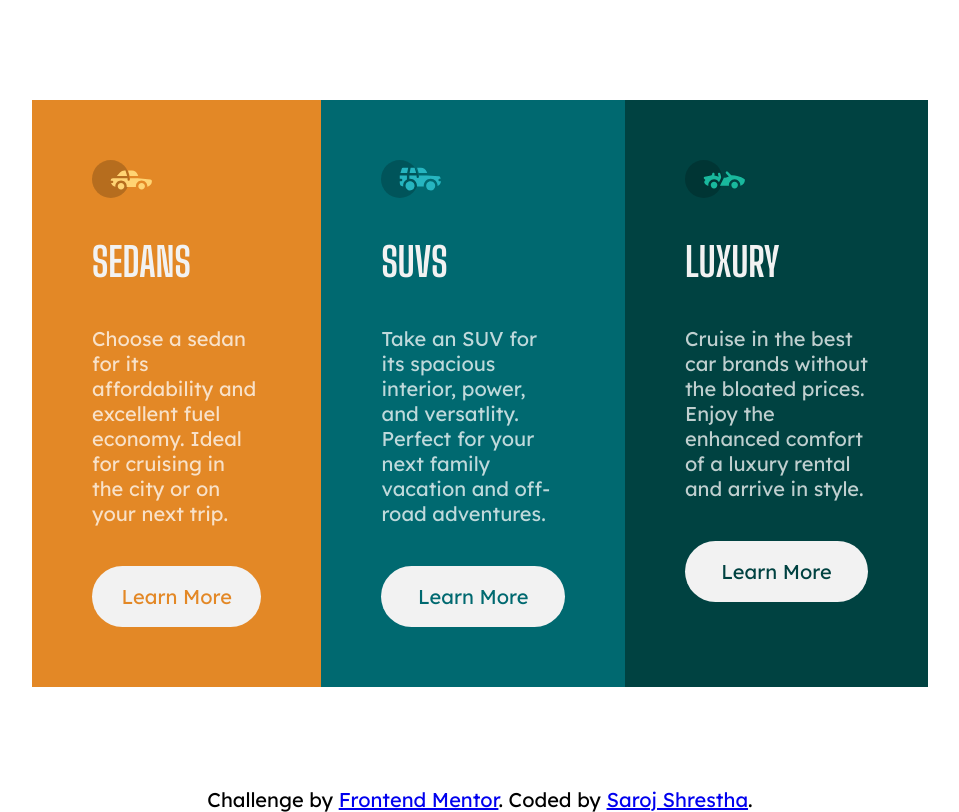
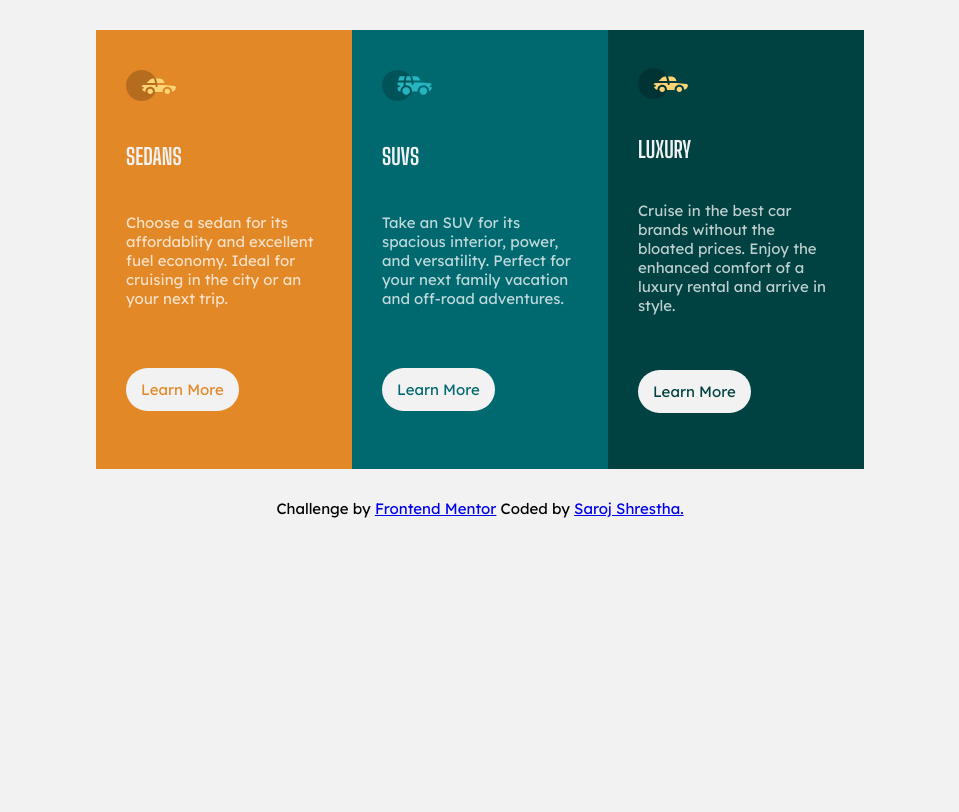
Before and after one commit to SarojShrestha10/project-frontendMentor, a plain HTML site: page 08-3column-preview-card/index.html in a window 1280 px wide. Shown: the whole page, without its empty margins (160-1119 px from the left). Drawn offline with Linux system fonts and the light colour scheme.

Commit message:
completed the 30column preview card

```diff
--- a/08-3column-preview-card/index.html
+++ b/08-3column-preview-card/index.html
@@ -8,32 +8,38 @@
   </head>
   <body>
     <main>
-      <section class="first padding flexbox">
-        <img src="images/icon-sedans.svg" alt="" />
+      <section class="first">
+        <img src="images/icon-sedans.svg" alt="sedan icon" />
         <h1>SEDANS</h1>
         <p>
-          Choose a sedan for its affordability and excellent fuel economy. Ideal
-          for cruising in the city or on your next trip.
+          Choose a sedan for its affordablity and excellent fuel economy. Ideal
+          for cruising in the city or an your next trip.
         </p>
-        <a href="#">Learn More</a>
+        <div>
+          <a href="#">Learn More</a>
+        </div>
       </section>
-      <section class="second padding flexbox">
-        <img src="images/icon-suvs.svg" alt="" />
+      <section class="second">
+        <img src="images/icon-suvs.svg" alt="sedan icon" />
         <h1>SUVS</h1>
         <p>
-          Take an SUV for its spacious interior, power, and versatlity. Perfect
+          Take an SUV for its spacious interior, power, and versatility. Perfect
           for your next family vacation and off-road adventures.
         </p>
-        <a href="#">Learn More</a>
+        <div>
+          <a href="#">Learn More</a>
+        </div>
       </section>
-      <section class="third padding flexbox">
-        <img src="images/icon-luxury.svg" alt="" />
+      <section class="third">
+        <img src="images/icon-sedans.svg" alt="sedan icon" />
         <h1>LUXURY</h1>
         <p>
           Cruise in the best car brands without the bloated prices. Enjoy the
           enhanced comfort of a luxury rental and arrive in style.
         </p>
-        <a href="#">Learn More</a>
+        <div>
+          <a href="#">Learn More</a>
+        </div>
       </section>
     </main>
 
@@ -41,7 +47,8 @@
       Challenge by
       <a href="https://www.frontendmentor.io?ref=challenge" target="_blank"
         >Frontend Mentor</a
-      >. Coded by <a href="#">Saroj Shrestha</a>.
+      >
+      Coded by <a href="#">Saroj Shrestha.</a>
     </footer>
   </body>
 </html>
--- a/08-3column-preview-card/style.css
+++ b/08-3column-preview-card/style.css
@@ -9,77 +9,84 @@ html {
   font-family: "Lexend Deca", sans-serif;
 }
 body {
-  font-size: 2rem;
+  font-size: 1.5rem;
   text-align: center;
-}
-main {
-  max-width: 70%;
-  margin: 5em auto;
-  text-align: left;
-  display: flex;
-  color: hsla(0, 0%, 100%, 0.75);
+  background-color: hsl(0, 0%, 95%);
 }
 h1 {
-  font-family: "Big Shoulders Display";
-  font-size: 4rem;
   color: hsl(0, 0%, 95%);
+  font-family: "Big Shoulders Display", sans-serif;
+}
+
+main {
+  width: 60%;
+  margin: 2em auto;
+  text-align: left;
+
+  display: flex;
+}
+main div {
+  margin: 2em 0;
 }
 main a {
   text-decoration: none;
-  padding: 0.9em;
   background-color: hsl(0, 0%, 95%);
-  text-align: center;
+  padding: 0.8em 1em;
   border-radius: 2em;
 }
-main img {
-  max-width: 60px;
+main a:hover {
+  border: 2px solid hsl(0, 0%, 95%);
 }
-.padding {
-  padding: 3em;
+main p {
+  color: hsla(0, 0%, 100%, 0.75);
 }
-.flexbox {
+section {
+  padding: 2.5em 2em;
+  width: 33.33%;
   display: flex;
   flex-direction: column;
-  gap: 2em;
+  justify-content: space-around;
+  gap: 2.5em;
 }
-.first {
+section img {
+  width: 50px;
+}
+.first,
+.first a:hover {
   background-color: hsl(31, 77%, 52%);
 }
 .first a {
   color: hsl(31, 77%, 52%);
 }
 .first a:hover {
-  border: 0.1em solid hsl(0, 0%, 95%);
-  background-color: hsl(31, 77%, 52%);
   color: hsl(0, 0%, 95%);
 }
-.second {
+.third,
+.third a:hover {
+  background-color: hsl(179, 100%, 13%);
+}
+.third a {
+  color: hsl(179, 100%, 13%);
+}
+.third a:hover {
+  color: hsl(0, 0%, 95%);
+}
+.second,
+.second a:hover {
   background-color: hsl(184, 100%, 22%);
 }
 .second a {
   color: hsl(184, 100%, 22%);
 }
 .second a:hover {
-  border: 0.1em solid hsl(0, 0%, 95%);
-  background-color: hsl(184, 100%, 22%);
   color: hsl(0, 0%, 95%);
 }
-.third {
-  background-color: hsl(179, 100%, 13%);
-}
-.third a {
-  color: hsl(179, 100%, 13%);
-}
-.third a:hover {
-  border: 0.1em solid hsl(0, 0%, 95%);
-  background-color: hsl(179, 100%, 13%);
-  color: hsl(0, 0%, 95%);
-}
-
-@media (max-width: 600px) {
+@media (max-width: 800px) {
   main {
-    width: 100%;
-    display: flex;
+    width: 90%;
     flex-direction: column;
   }
+  section {
+    width: 100%;
+  }
 }
```
Also changed, not shown: 08-3column-preview-card/images/demo/active-view.png (added), 08-3column-preview-card/images/demo/desktop-view.png (added), 08-3column-preview-card/images/demo/mobile-view.png (added), 1 other file.
